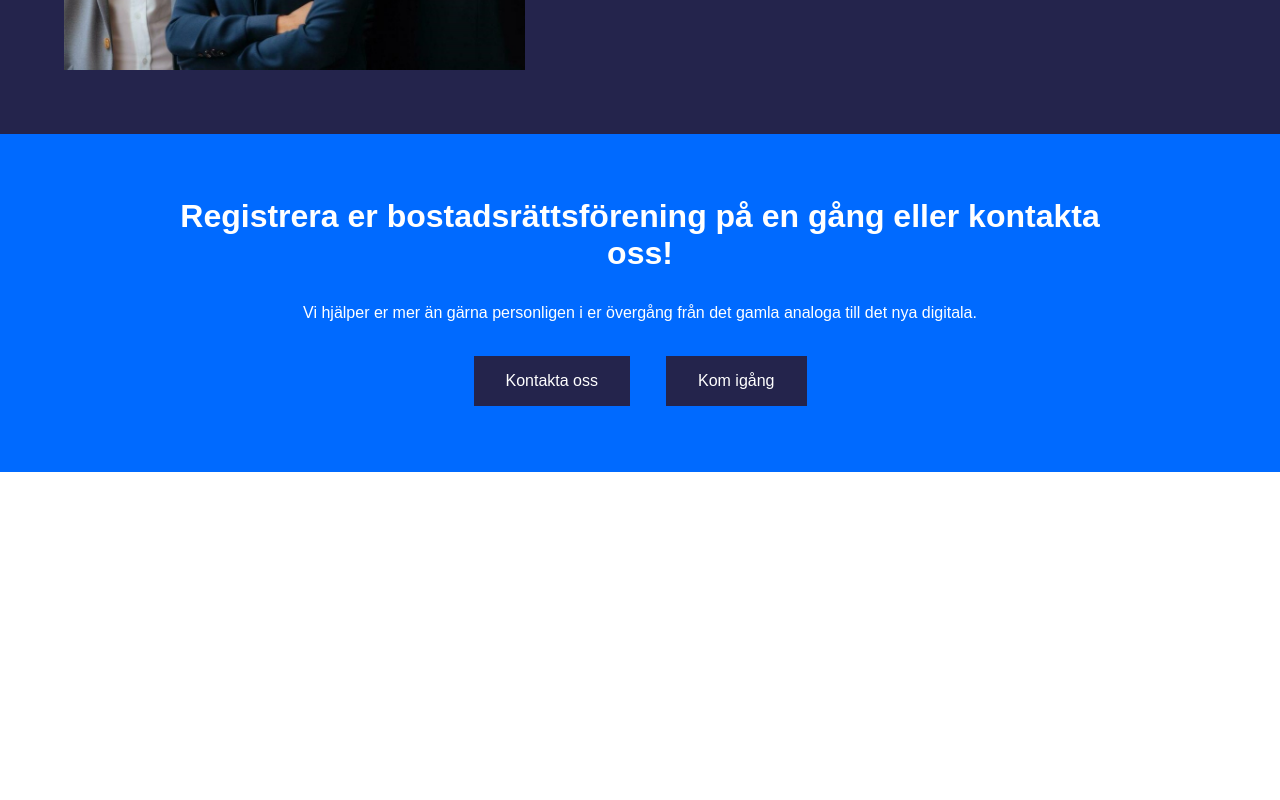
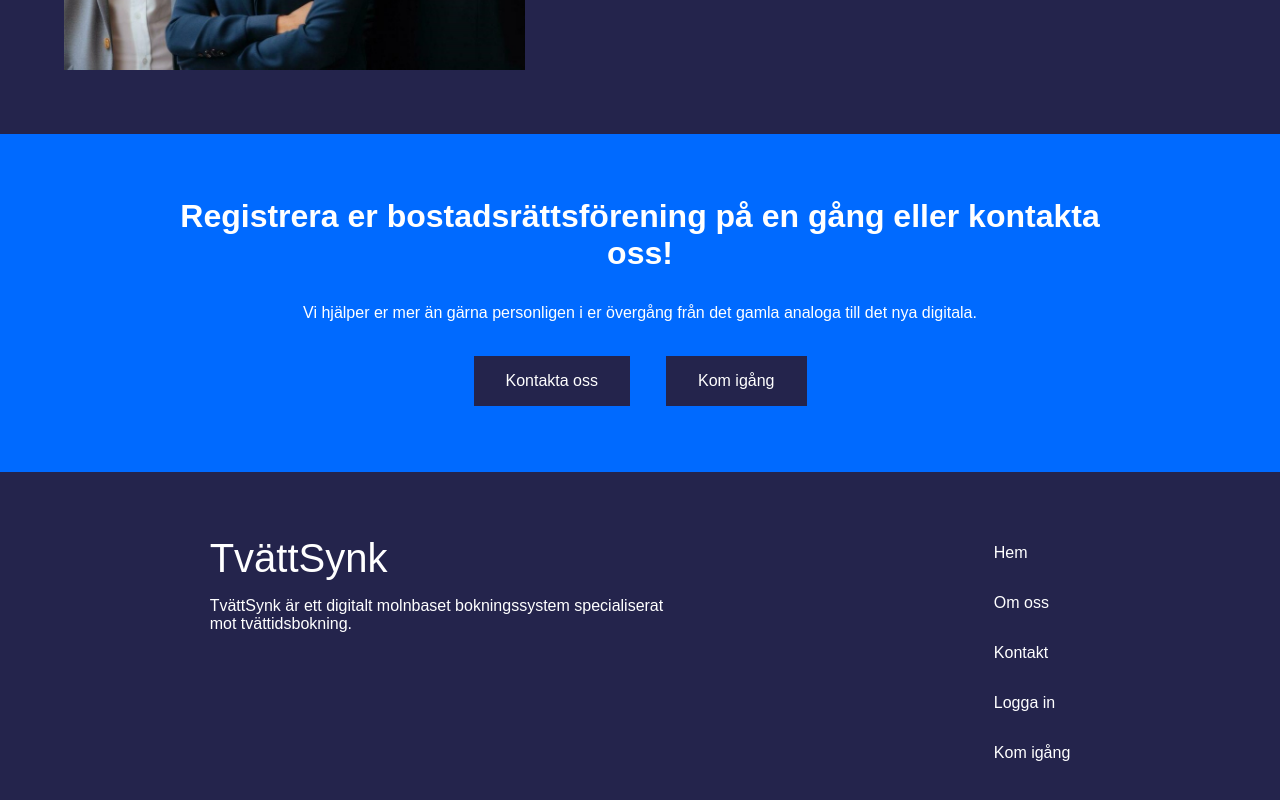
Before and after one commit to oaved/tvattsynk, a Next.js app: page / in a window 1280 px wide. Shown: the part 1678-2478 px from the top of the page. Before the commit the page ends 2150 px from the top, so only its background shows below. Built offline with nearby package versions, Linux system fonts and the light colour scheme.

Commit message:
create footer component

```diff
--- a/src/app/Home.module.scss
+++ b/src/app/Home.module.scss
@@ -102,7 +102,7 @@
 
     &-title {
         font-size: 1.5rem;
-        color: $clr-primary-800;
+        color: $clr-neutral-900;
         margin: 1rem 0;
     }
 
--- /dev/null
+++ b/src/app/components/footer/Footer.module.scss
@@ -0,0 +1,43 @@
+@use "../../variables.scss" as *;
+
+
+.footer {
+    padding: $main-mobile-padding;
+    padding-bottom: 4rem;
+    display: flex;
+    flex-direction: column;
+    gap: 2rem;
+
+    @media (min-width: $standard-media-breakpoint) {
+        flex-direction: row;
+        justify-content: space-around;
+        padding: $main-computer-padding;
+    }
+}
+
+.logo {
+    font-size: 2.5rem;
+}
+
+.leftGroup {
+    max-width: 40%;
+
+    p {
+        margin-top: 1rem;
+    }
+}
+
+.rightGroup {
+    ul {
+        list-style: none;
+        display: grid;
+        gap: 1rem;
+
+        .li {
+            padding: 0.5rem 0;
+            &:hover {
+                color: $clr-primary-400;
+            }
+        }
+    }
+}
--- /dev/null
+++ b/src/app/components/footer/Footer.tsx
@@ -0,0 +1,50 @@
+import styles from "./Footer.module.scss";
+import { useEffect, useState } from "react";
+import Link from "next/link";
+import { useRouter } from "next/navigation";
+
+export default function Footer() {
+    const [userRole, setUserRole] = useState<string | null>(null);
+
+    useEffect(() => {
+        const currentUserRole = localStorage.getItem("userRole");
+        if (currentUserRole) {
+            setUserRole(currentUserRole);
+        }
+    }, []);
+
+    const menuItems = userRole ? (
+        <>
+            <li className={styles.li}><Link href="/">Hem</Link></li>
+            <li className={styles.li}><Link href="/about">Om oss</Link></li>
+            <li className={styles.li}><Link href="/contact">Kontakt</Link></li>
+            <li className={styles.li}><Link href="/account">Konto</Link></li>
+            <li className={styles.li}><Link href="/booking">Boka tvättid</Link></li>
+        </>
+    ) : (
+        <>
+            <li className={styles.li}><Link href="/">Hem</Link></li>
+            <li className={styles.li}><Link href="/about">Om oss</Link></li>
+            <li className={styles.li}><Link href="/contact">Kontakt</Link></li>
+            <li className={styles.li}><Link href="/signin">Logga in</Link></li>
+            <li className={styles.li}><Link href="/signup">Kom igång</Link></li>
+        </>
+    );
+
+    return (
+        <div className={styles.footer}>
+            <div className={styles.leftGroup}>
+                <span className={styles.logo}>TvättSynk</span>
+                <p>
+                    TvättSynk är ett digitalt molnbaset bokningssystem specialiserat mot tvättidsbokning.
+                </p>
+            </div>
+
+            <div className={styles.rightGroup}>
+                <ul>
+                    {menuItems}
+                </ul>
+            </div>
+        </div>
+    );
+}
--- a/src/app/components/header/Header.tsx
+++ b/src/app/components/header/Header.tsx
@@ -1,5 +1,5 @@
 "use client";
-import styles from "./header.module.scss";
+import styles from "./Header.module.scss";
 import Button from "../button/Button";
 import { useEffect, useState } from "react";
 import Link from "next/link";
--- a/src/app/page.tsx
+++ b/src/app/page.tsx
@@ -2,6 +2,7 @@
 
 import styles from "./Home.module.scss";
 import Header from "./components/header/Header";
+import Footer from "./components/footer/Footer";
 import Button from "./components/button/Button";
 
 export default function Home() {
@@ -96,6 +97,8 @@
           <Button className={styles.button} onClick={toSignUp}>Kom igång</Button>
         </div>
       </section>
+
+      <Footer />
     </div>
   );
 }
```
